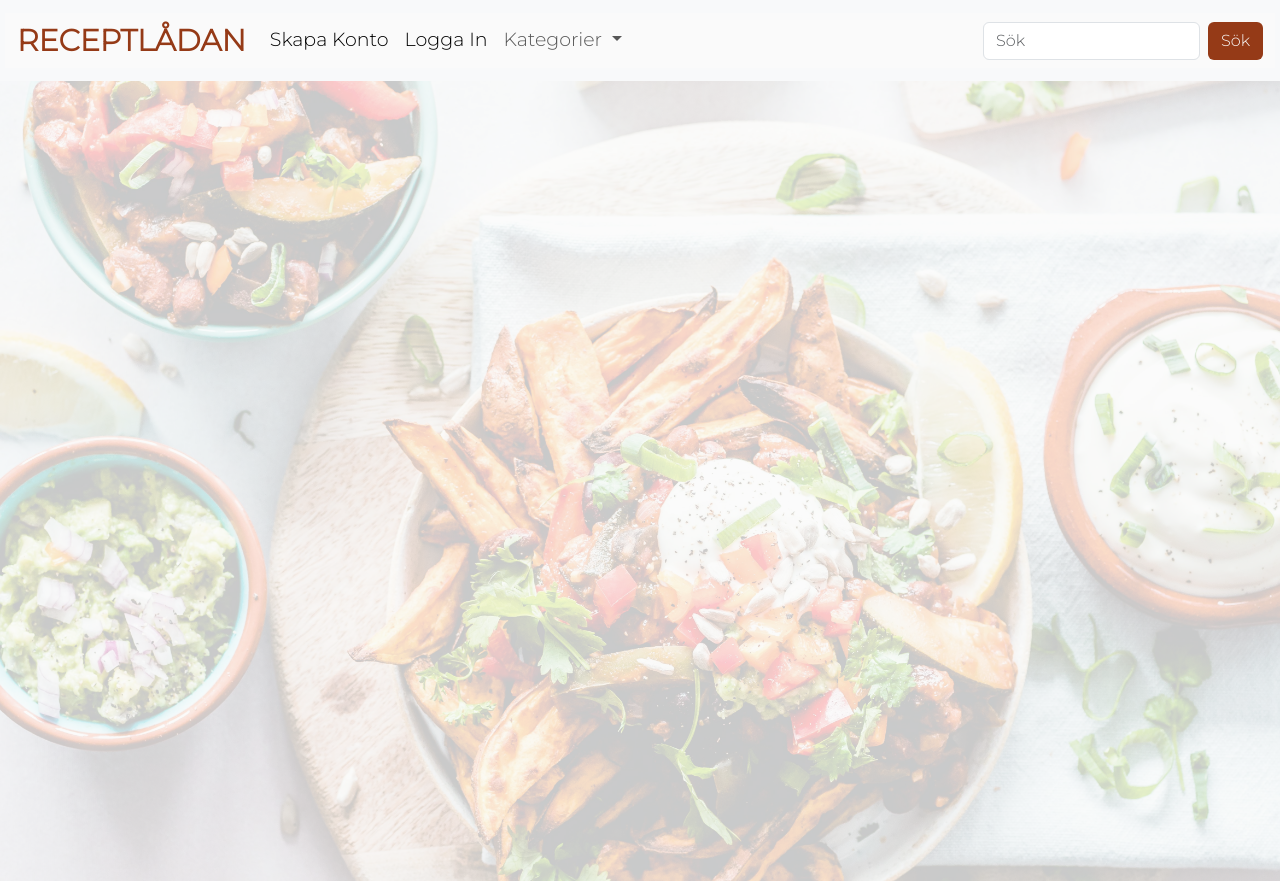
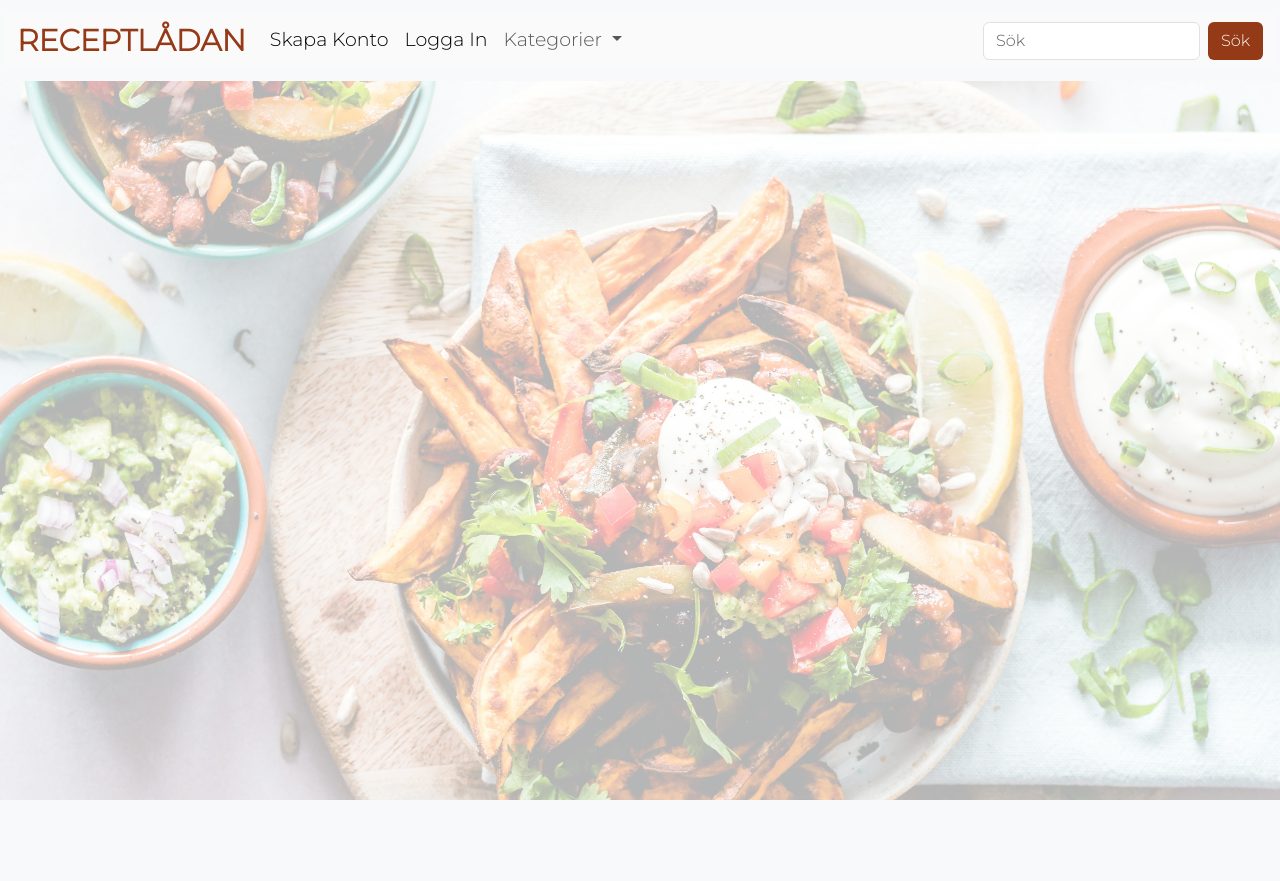
Before and after one commit to BedoKharboutli/recipe-platform, a Flask app: page /add in a window 1280 px wide. After the commit the page ends 800 px from the top, so only its background shows below. Run offline with Flask 3, Linux system fonts and the light colour scheme.

Commit message:
fixed background image

```diff
--- a/static/css/main.css
+++ b/static/css/main.css
@@ -2,6 +2,23 @@
   background-color: #fafafa;
   font-family: "Montserrat", sans-serif;
   color: #363935;
+  background-image: url("/static/pexels-ella-olsson-1640772.jpg");
+  background-size: cover;
+  background-repeat: no-repeat;
+  background-attachment: fixed;
+  position: relative;
+  min-height: 100vh;
+}
+
+body::before {
+  content: "";
+  position: fixed; /* Changed to fixed to cover the entire viewport */
+  top: 0;
+  left: 0;
+  width: 100%;
+  height: 100%; /* Ensures it covers the viewport */
+  background: rgba(255, 255, 255, 0.7); /* White overlay with 70% opacity */
+  z-index: -1; /* Ensure it is behind other elements */
 }
 
 h1,
@@ -18,23 +35,26 @@
 
 .hero {
   position: relative;
-  height: 100vh;
+  height: 100%;
   width: 100%;
   display: flex;
-  align-items: center;
   justify-content: center;
 }
 
+/* Remove the background image from the .hero::before element */
 .hero::before {
   content: "";
-  background-image: url("/static/pexels-ella-olsson-1640772.jpg");
+  opacity: 0; /* Adjust opacity as needed */
+  position: relative;
   background-size: cover;
-  position: absolute;
-  top: 0px;
-  right: 0px;
-  bottom: 0px;
-  left: 0px;
-  opacity: 0.2;
+  background-repeat: no-repeat;
+  background-attachment: fixed;
+  background-color: rgba(
+    122,
+    122,
+    122,
+    0.5
+  ); /* Add a background color if you want a darker overlay */
 }
 
 .container-fluid {
@@ -94,11 +114,9 @@
 .post-link:hover {
   color: #953a17;
   text-decoration: none;
-
 }
 
 @media only screen and (max-width: 480px) {
-  /* Add styles for screens with a maximum width of 480px (phones) */
   .container-fluid {
     font-size: 14px;
   }
@@ -140,13 +158,9 @@
   .add-recipe {
     margin-top: 100px;
   }
-
-  /* Adjust other styles as needed for smaller screens */
 }
 
-/* Media Queries */
 @media only screen and (max-width: 768px) {
-  /* Add styles for screens with a maximum width of 768px */
   .container-fluid {
     font-size: 16px;
   }
@@ -169,5 +183,4 @@
     margin-top: 100px;
     margin-bottom: 50px;
   }
-
 }
--- a/templates/add_recipe.html
+++ b/templates/add_recipe.html
@@ -1,7 +1,7 @@
 {% extends "base.html" %} {% block body %} {{ form.hidden_tag() }}
 
 <form
-  style="padding-top: 150px; margin-bottom: 100px"
+  style="padding-top: 60px; margin-bottom: 100px"
   id="form"
   class="add-recipe card mb-1"
   method="POST"
--- a/templates/index.html
+++ b/templates/index.html
@@ -1,5 +1,6 @@
 {% extends "base.html" %} {% block body %}
 <br />
+
 <div class="row row-cols-1 row-cols-md-2 g-4 cards-container">
   <!-- For loop to list all recipes -->
   {% for recipe in recipes %}
@@ -10,13 +11,14 @@
         src="{{ recipe.image }}"
         class="card-img-top"
         alt="{{ recipe.title }}"
-        style="margin-bottom: 5px"
+        style="margin-bottom: 5px; position: relative; height: 180px"
       />
       <a href="{{ url_for('recipe_detail', id=recipe.id) }}" class="post-link">
-        <h3 class="card-title">{{ recipe.title }}</h3>
+        <h3 style="font-size: x-large; color: black" class="card-title">
+          {{ recipe.title }}
+        </h3>
       </a>
       <p>Portioner: {{ recipe.portions }}</p>
-      <p>Svårighetsgrad: {{ recipe.difficulty }}</p>
     </div>
   </div>
   {% endfor %}
--- a/templates/sign_in.html
+++ b/templates/sign_in.html
@@ -1,5 +1,5 @@
 {% extends "base.html" %} {% block body %}
-<div class="user_info">
+<div style="margin-top: 200px" class="user_info">
   <div class="vw-100">
     <div class="card mb-1">
       <div class="col-md-8 p-3">
```
Also changed, not shown: templates/sign_up.html (+30 -6 lines), instance/users.db, static/uploads/19eba559-7654-43c1-a5ce-b7164dfd11b9.jpeg (added), static/uploads/lasanya.jpeg (added), static/uploads/lovbiffsgryta.jpeg (added).
